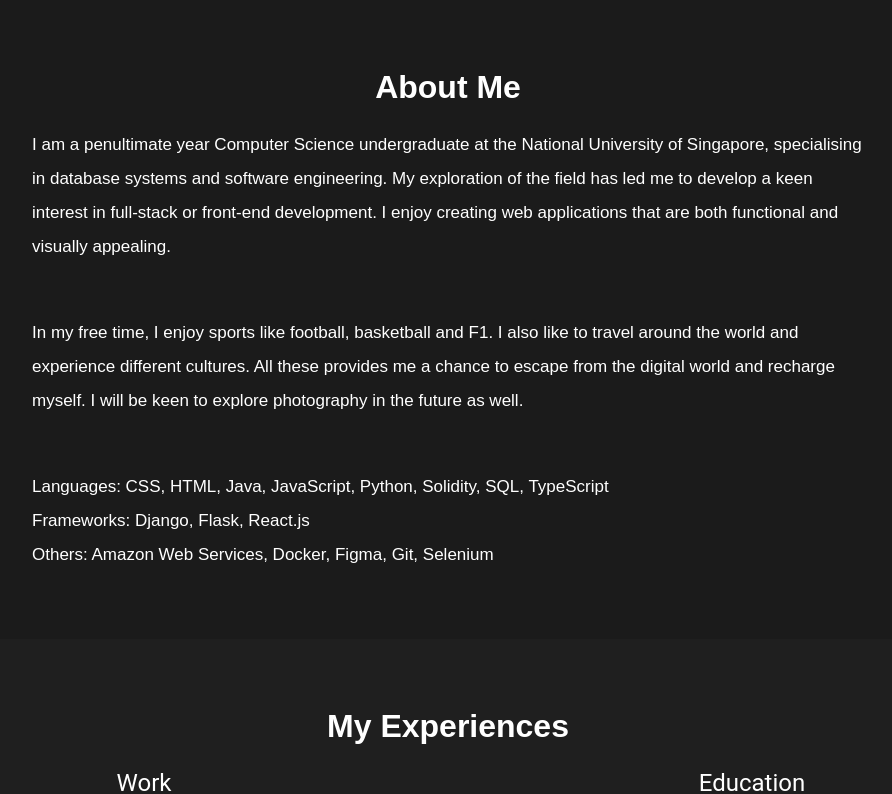
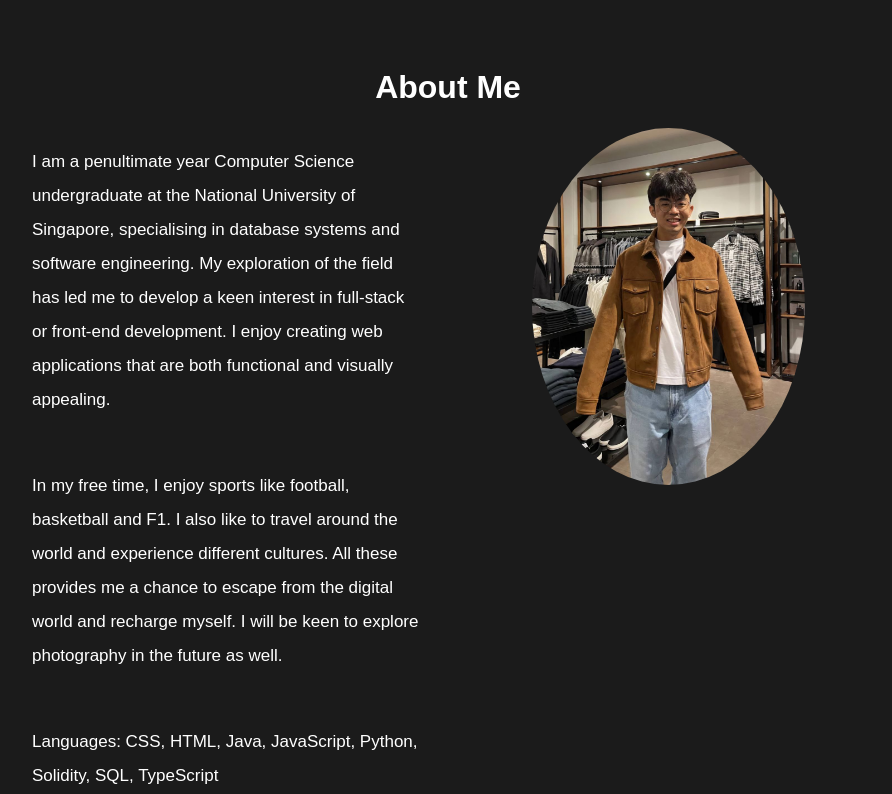
Before and after one commit to teozhengyang/personal-website, a React (Create React App) app in the folder frontend/: page / in a window 1280 px wide. Shown: the part 866-1660 px from the top of the page, without its empty margins (192-1084 px from the left). Built offline with nearby package versions, Linux system fonts and the light colour scheme.

Commit message:
Add a picture to About Me section

```diff
--- a/frontend/src/assets/AboutMe.css
+++ b/frontend/src/assets/AboutMe.css
@@ -11,3 +11,21 @@
     line-height: 2;
     text-align: left;
 }
+
+#about-me-container {
+    display: grid;
+    grid-template-columns: 1fr 1fr; /* Two columns: one for text, one for image */
+    gap: 50px; /* Space between grid items */
+}
+
+#about-me-image {
+    width: 70%;
+    margin: 0 auto;
+    border-radius: 50%;
+}
+
+@media (max-width: 900px) {
+    #about-me-container {
+        grid-template-columns: 1fr; /* Single column on small screens */
+    }
+}
--- a/frontend/src/components/AboutMe.js
+++ b/frontend/src/components/AboutMe.js
@@ -1,5 +1,6 @@
 import React from 'react';
 import '../assets/AboutMe.css';
+import mypicture from '../assets/mypicture.jpg';
 
 const AboutMe = () => {
   return (
@@ -7,6 +8,8 @@ const AboutMe = () => {
 
       <h1>About Me</h1>
 
+      <div id="about-me-container">
+        <div>
           <p class='about-me-text'>
             I am a penultimate year Computer Science undergraduate at the National University of Singapore, specialising in database systems and software engineering.
             My exploration of the field has led me to develop a keen interest in full-stack or front-end development.
@@ -28,6 +31,12 @@ const AboutMe = () => {
             <br/>
             Others: Amazon Web Services, Docker, Figma, Git, Selenium
           </p>
+        </div>
+
+        <div>
+          <img src={mypicture} alt="Teo Zheng Yang" id="about-me-image" />
+        </div>
+      </div>
 
     </div>
 
--- a/frontend/src/components/Navbar.js
+++ b/frontend/src/components/Navbar.js
@@ -49,7 +49,7 @@ const Navbar = () => {
               },
             }}
           >
-            Experience
+            Experiences
           </Button>
           <Button
             onClick={() => scrollToSection('project')}
```
Also changed, not shown: frontend/src/assets/mypicture.jpg (added). Lines whose indentation alone changed are shown as unchanged.
